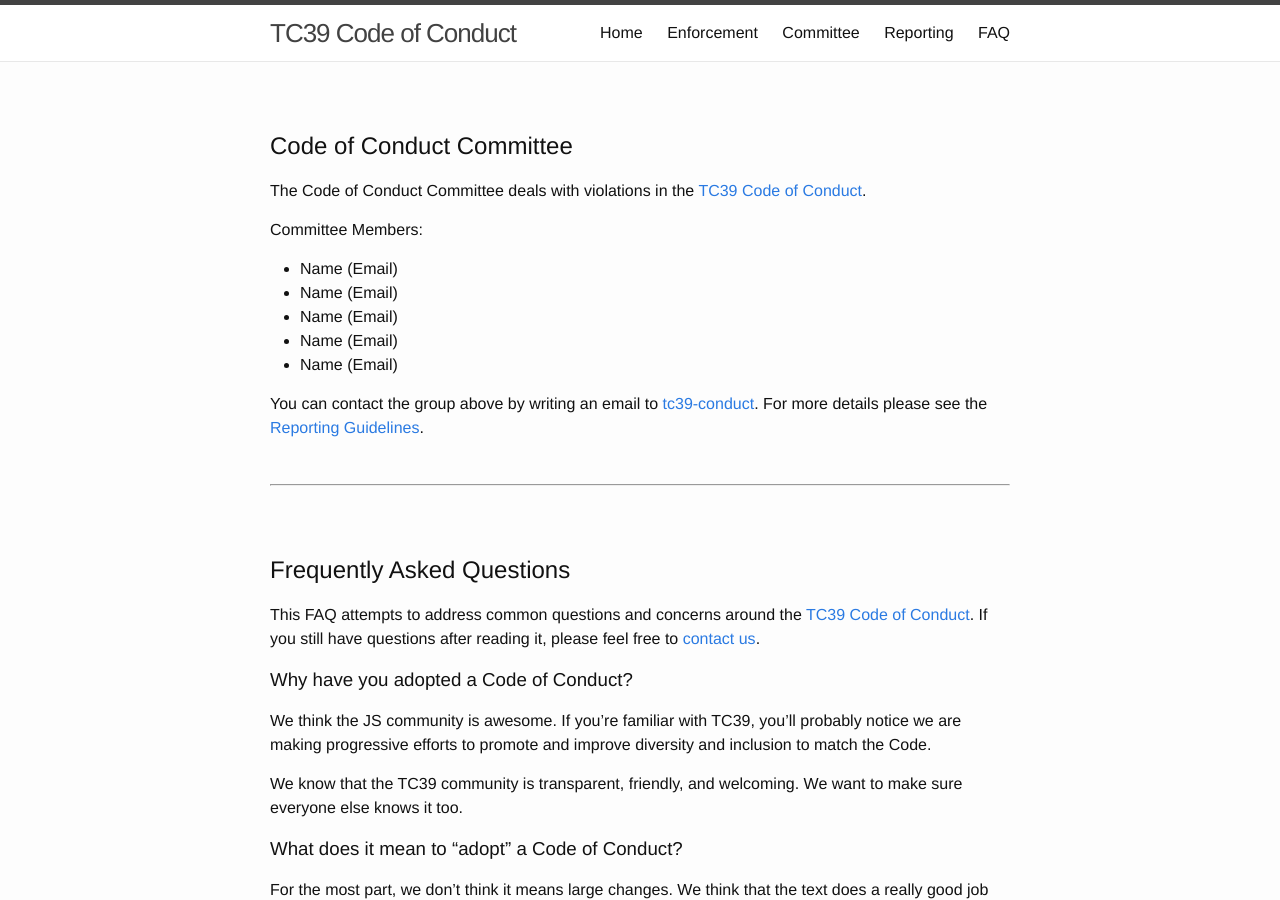
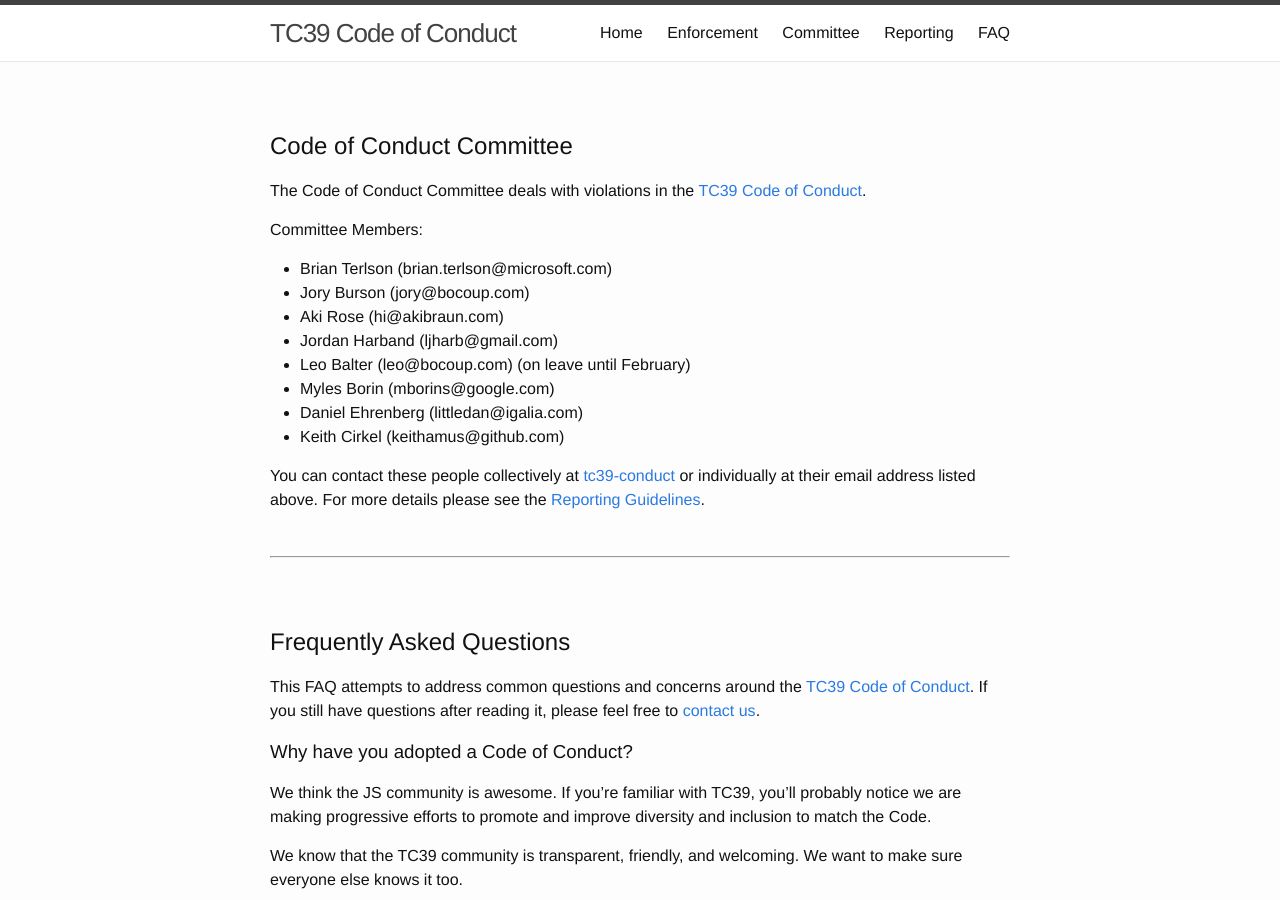
Before and after one commit to tc39/code-of-conduct, a Jekyll site: the page built from index.md, in a window 1280 px wide and 900 px high, scrolled down 4208 px. Built offline with Jekyll 4.4.1, drawn with Linux system fonts in a browser that asks for light colours.

Commit message:
Code of Conduct committee member list

```diff
--- a/index.md
+++ b/index.md
@@ -133,13 +133,16 @@ The Code of Conduct Committee deals with violations in the [TC39 Code of Conduct
 
 Committee Members:
 
-* Name (Email)
-* Name (Email)
-* Name (Email)
-* Name (Email)
-* Name (Email)
+* Brian Terlson (brian.terlson@microsoft.com)
+* Jory Burson (jory@bocoup.com)
+* Aki Rose (hi@akibraun.com)
+* Jordan Harband (ljharb@gmail.com)
+* Leo Balter (leo@bocoup.com) (on leave until February)
+* Myles Borin (mborins@google.com)
+* Daniel Ehrenberg (littledan@igalia.com)
+* Keith Cirkel (keithamus@github.com)
 
-You can contact the group above by writing an email to [tc39-conduct][]. For more details please see the [Reporting Guidelines][].
+You can contact these people collectively at [tc39-conduct][] or individually at their email address listed above. For more details please see the [Reporting Guidelines][].
 
 ---
 
```
